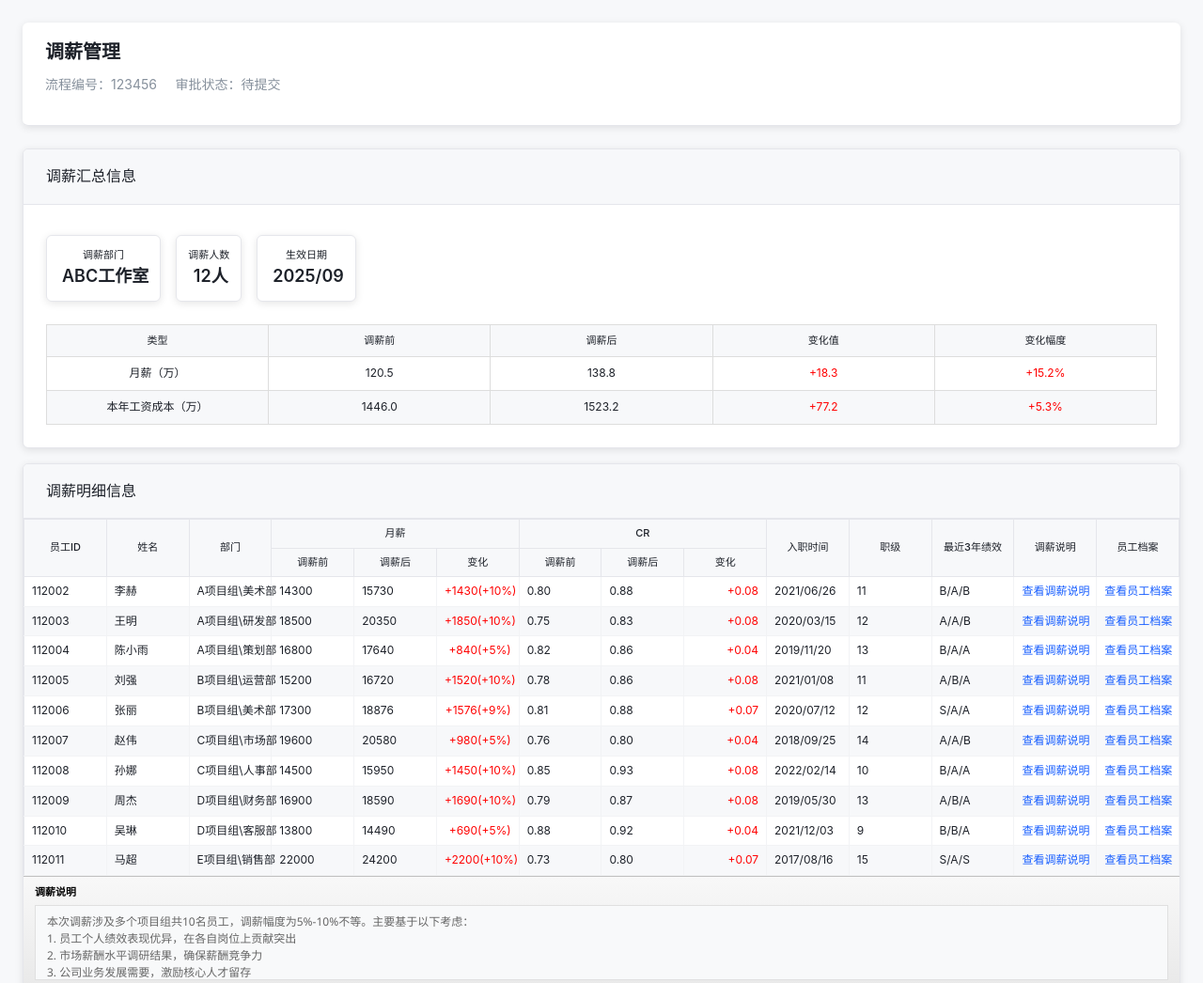
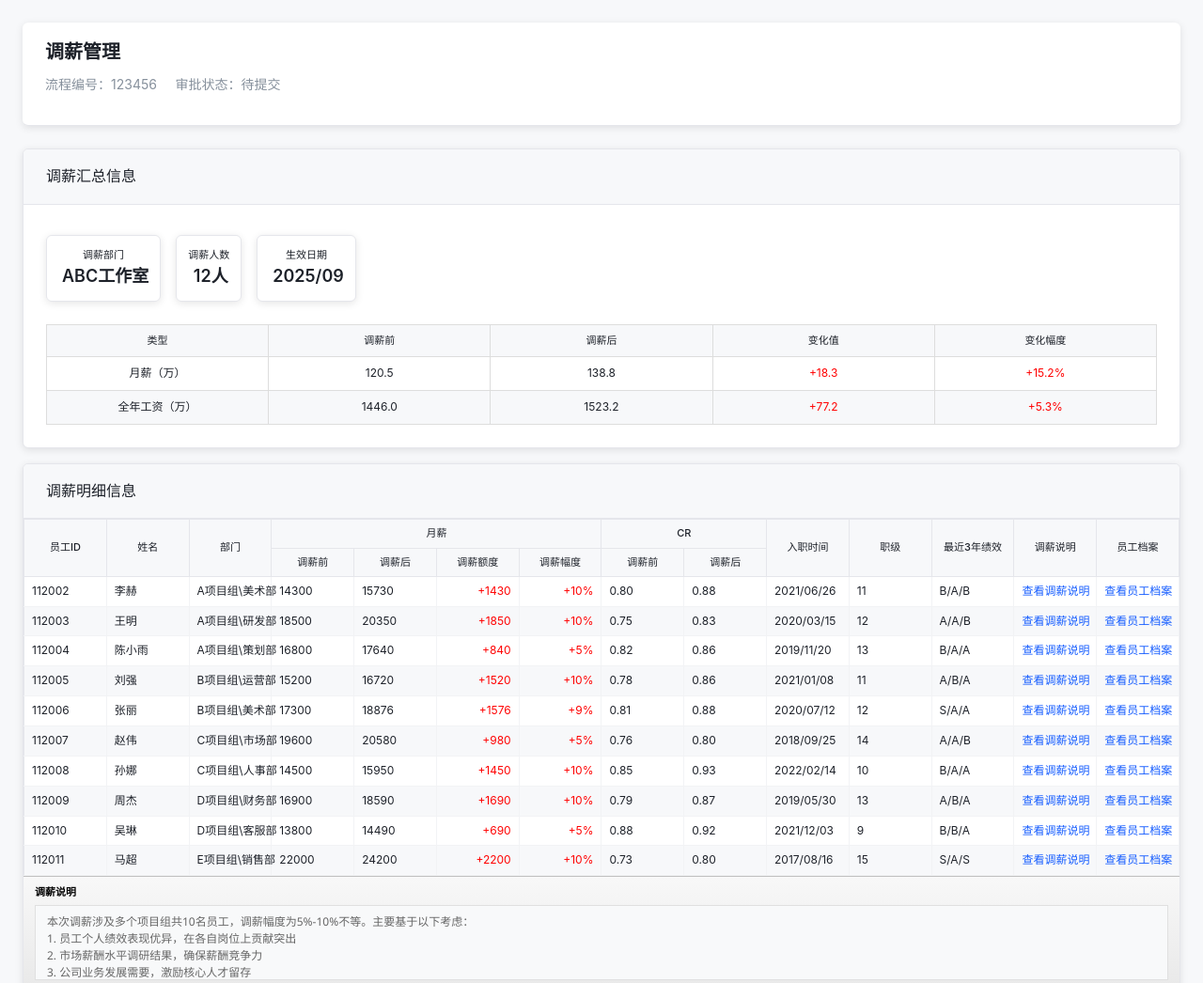
Before and after one commit to sleevesun/HCM-Project, a plain HTML site: page PS Payroll/payroll_management.html in a window 1280 px wide. Shown: the top 1046 px of the page at 94% size. Drawn offline with Linux system fonts and the light colour scheme.

Commit message:
Update payroll_management.html

```diff
--- a/PS Payroll/payroll_management.html
+++ b/PS Payroll/payroll_management.html
@@ -136,10 +136,10 @@
          th:nth-child(4), td:nth-child(4) { width: auto; min-width: 100px; } /* 部门 */
          th:nth-child(5), td:nth-child(5) { width: auto; min-width: 60px; } /* 调薪前 */
          th:nth-child(6), td:nth-child(6) { width: auto; min-width: 60px; } /* 调薪后 */
-         th:nth-child(7), td:nth-child(7) { width: auto; min-width: 100px; } /* 变化 */
-         th:nth-child(8), td:nth-child(8) { width: auto; min-width: 50px; } /* CR调薪前 */
-         th:nth-child(9), td:nth-child(9) { width: auto; min-width: 50px; } /* CR调薪后 */
-         th:nth-child(10), td:nth-child(10) { width: auto; min-width: 80px; } /* CR变化 */
+         th:nth-child(7), td:nth-child(7) { width: auto; min-width: 60px; } /* 调薪额度 */
+         th:nth-child(8), td:nth-child(8) { width: auto; min-width: 60px; } /* 调薪幅度 */
+         th:nth-child(9), td:nth-child(9) { width: auto; min-width: 50px; } /* CR调薪前 */
+         th:nth-child(10), td:nth-child(10) { width: auto; min-width: 50px; } /* CR调薪后 */
          th:nth-child(11), td:nth-child(11) { width: auto; min-width: 75px; } /* 入职时间 */
          th:nth-child(12), td:nth-child(12) { width: auto; min-width: 40px; } /* 职级 */
          th:nth-child(13), td:nth-child(13) { width: auto; min-width: 60px; } /* 绩效 */
@@ -626,7 +626,7 @@
                                 <td style="padding: 8px; border: 1px solid #ddd; text-align: center;"><span style="color: red;">+15.2%</span></td>
                             </tr>
                             <tr>
-                                <td style="padding: 8px; border: 1px solid #ddd; text-align: center;">本年工资成本（万）</td>
+                                <td style="padding: 8px; border: 1px solid #ddd; text-align: center;">全年工资（万）</td>
                                 <td style="padding: 8px; border: 1px solid #ddd; text-align: center;">1446.0</td>
                                 <td style="padding: 8px; border: 1px solid #ddd; text-align: center;">1523.2</td>
                                 <td style="padding: 8px; border: 1px solid #ddd; text-align: center;"><span style="color: red;">+77.2</span></td>
@@ -649,8 +649,8 @@
                             <th rowspan="2" style="text-align: center;">员工ID</th>
                             <th rowspan="2" style="text-align: center;">姓名</th>
                             <th rowspan="2" style="text-align: center;">部门</th>
-                            <th colspan="3" style="text-align: center;">月薪</th>
-                            <th colspan="3" style="text-align: center;">CR</th>
+                            <th colspan="4" style="text-align: center;">月薪</th>
+                            <th colspan="2" style="text-align: center;">CR</th>
                             <th rowspan="2" style="text-align: center;">入职时间</th>
                             <th rowspan="2" style="text-align: center;">职级</th>
                             <th rowspan="2" style="text-align: center;">最近3年绩效</th>
@@ -660,10 +660,10 @@
                         <tr>
                             <th style="text-align: center;">调薪前</th>
                             <th style="text-align: center;">调薪后</th>
-                            <th style="text-align: center;">变化</th>
+                            <th style="text-align: center;">调薪额度</th>
+                            <th style="text-align: center;">调薪幅度</th>
                             <th style="text-align: center;">调薪前</th>
                             <th style="text-align: center;">调薪后</th>
-                            <th style="text-align: center;">变化</th>
                         </tr>
                     </thead>
                     <tbody>
@@ -673,10 +673,10 @@
                             <td>A项目组\美术部</td>
                             <td>14300</td>
                             <td>15730</td>
-                            <td style="color: red; text-align: right;">+1430(+10%)</td>
+                            <td style="color: red; text-align: right;">+1430</td>
+                            <td style="color: red; text-align: right;">+10%</td>
                             <td>0.80</td>
                             <td>0.88</td>
-                            <td style="color: red; text-align: right;">+0.08</td>
                             <td>2021/06/26</td>
                             <td>11</td>
                             <td>B/A/B</td>
@@ -689,10 +689,10 @@
                             <td>A项目组\研发部</td>
                             <td>18500</td>
                             <td>20350</td>
-                            <td style="color: red; text-align: right;">+1850(+10%)</td>
+                            <td style="color: red; text-align: right;">+1850</td>
+                            <td style="color: red; text-align: right;">+10%</td>
                             <td>0.75</td>
                             <td>0.83</td>
-                            <td style="color: red; text-align: right;">+0.08</td>
                             <td>2020/03/15</td>
                             <td>12</td>
                             <td>A/A/B</td>
@@ -705,10 +705,10 @@
                              <td>A项目组\策划部</td>
                              <td>16800</td>
                              <td>17640</td>
-                             <td style="color: red; text-align: right;">+840(+5%)</td>
+                             <td style="color: red; text-align: right;">+840</td>
+                             <td style="color: red; text-align: right;">+5%</td>
                              <td>0.82</td>
                              <td>0.86</td>
-                             <td style="color: red; text-align: right;">+0.04</td>
                              <td>2019/11/20</td>
                              <td>13</td>
                              <td>B/A/A</td>
@@ -721,10 +721,10 @@
                              <td>B项目组\运营部</td>
                              <td>15200</td>
                              <td>16720</td>
-                             <td style="color: red; text-align: right;">+1520(+10%)</td>
+                             <td style="color: red; text-align: right;">+1520</td>
+                             <td style="color: red; text-align: right;">+10%</td>
                              <td>0.78</td>
                              <td>0.86</td>
-                             <td style="color: red; text-align: right;">+0.08</td>
                              <td>2021/01/08</td>
                              <td>11</td>
                              <td>A/B/A</td>
@@ -737,10 +737,10 @@
                              <td>B项目组\美术部</td>
                              <td>17300</td>
                              <td>18876</td>
-                             <td style="color: red; text-align: right;">+1576(+9%)</td>
+                             <td style="color: red; text-align: right;">+1576</td>
+                             <td style="color: red; text-align: right;">+9%</td>
                              <td>0.81</td>
                              <td>0.88</td>
-                             <td style="color: red; text-align: right;">+0.07</td>
                              <td>2020/07/12</td>
                              <td>12</td>
                              <td>S/A/A</td>
@@ -753,10 +753,10 @@
                              <td>C项目组\市场部</td>
                              <td>19600</td>
                              <td>20580</td>
-                             <td style="color: red; text-align: right;">+980(+5%)</td>
+                             <td style="color: red; text-align: right;">+980</td>
+                             <td style="color: red; text-align: right;">+5%</td>
                              <td>0.76</td>
                              <td>0.80</td>
-                             <td style="color: red; text-align: right;">+0.04</td>
                              <td>2018/09/25</td>
                              <td>14</td>
                              <td>A/A/B</td>
@@ -769,10 +769,10 @@
                              <td>C项目组\人事部</td>
                              <td>14500</td>
                              <td>15950</td>
-                             <td style="color: red; text-align: right;">+1450(+10%)</td>
+                             <td style="color: red; text-align: right;">+1450</td>
+                             <td style="color: red; text-align: right;">+10%</td>
                              <td>0.85</td>
                              <td>0.93</td>
-                             <td style="color: red; text-align: right;">+0.08</td>
                              <td>2022/02/14</td>
                              <td>10</td>
                              <td>B/A/A</td>
@@ -785,10 +785,10 @@
                              <td>D项目组\财务部</td>
                              <td>16900</td>
                              <td>18590</td>
-                             <td style="color: red; text-align: right;">+1690(+10%)</td>
+                             <td style="color: red; text-align: right;">+1690</td>
+                             <td style="color: red; text-align: right;">+10%</td>
                              <td>0.79</td>
                              <td>0.87</td>
-                             <td style="color: red; text-align: right;">+0.08</td>
                              <td>2019/05/30</td>
                              <td>13</td>
                              <td>A/B/A</td>
@@ -801,10 +801,10 @@
                              <td>D项目组\客服部</td>
                              <td>13800</td>
                              <td>14490</td>
-                             <td style="color: red; text-align: right;">+690(+5%)</td>
+                             <td style="color: red; text-align: right;">+690</td>
+                             <td style="color: red; text-align: right;">+5%</td>
                              <td>0.88</td>
                              <td>0.92</td>
-                             <td style="color: red; text-align: right;">+0.04</td>
                              <td>2021/12/03</td>
                              <td>9</td>
                              <td>B/B/A</td>
@@ -817,10 +817,10 @@
                              <td>E项目组\销售部</td>
                              <td>22000</td>
                              <td>24200</td>
-                             <td style="color: red; text-align: right;">+2200(+10%)</td>
+                             <td style="color: red; text-align: right;">+2200</td>
+                             <td style="color: red; text-align: right;">+10%</td>
                              <td>0.73</td>
                              <td>0.80</td>
-                             <td style="color: red; text-align: right;">+0.07</td>
                              <td>2017/08/16</td>
                              <td>15</td>
                              <td>S/A/S</td>
```
